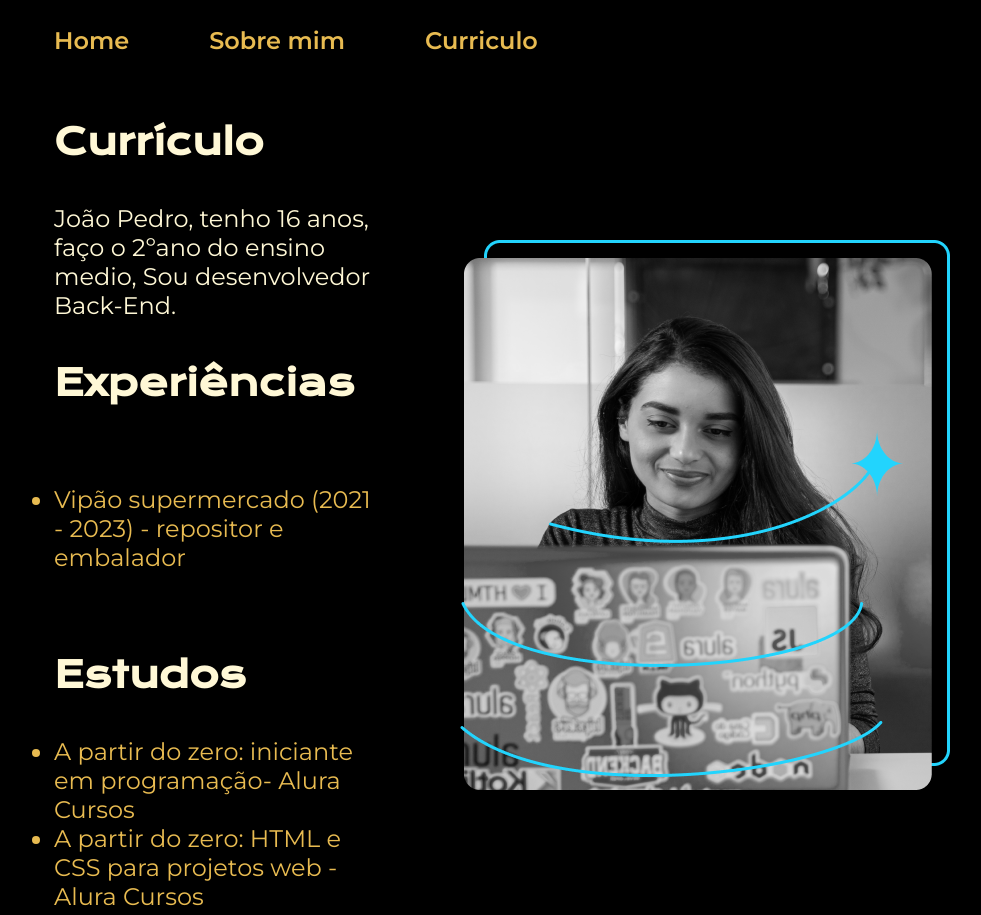
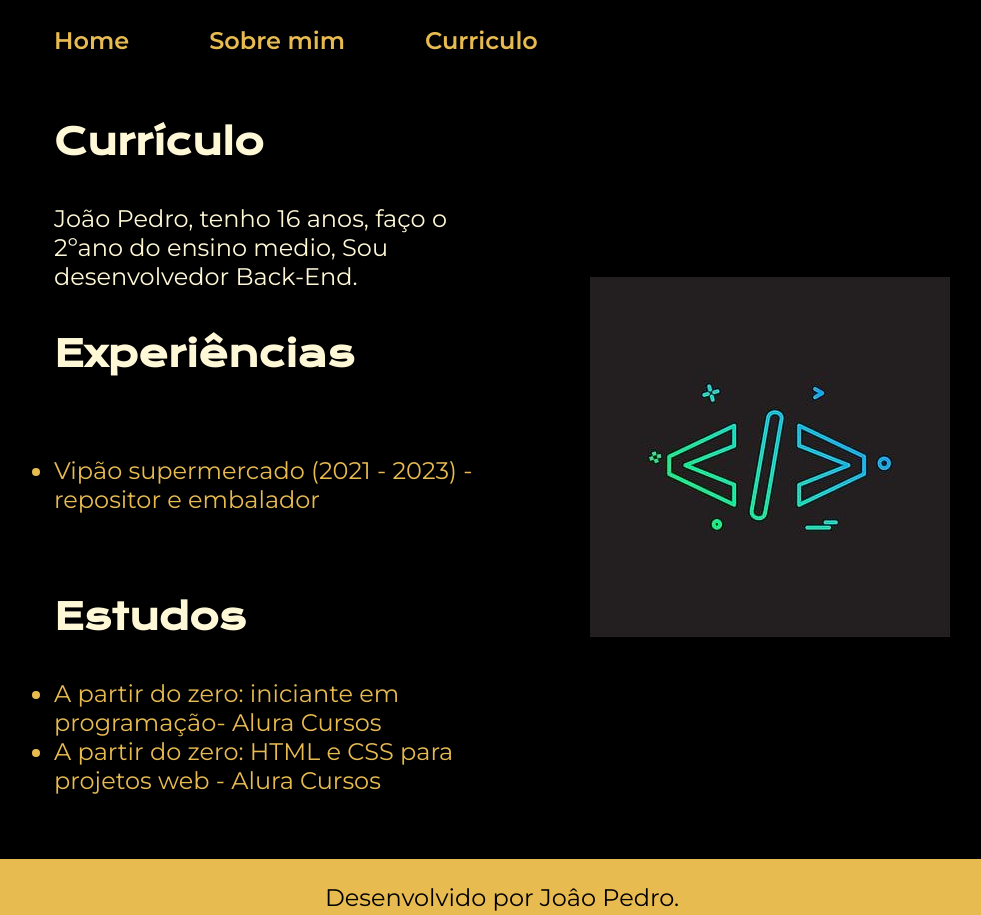
Before and after one commit to 1jpedro/portfolio-jp3, a plain HTML site: page curriculo.html in a window 1280 px wide. Shown: the top 915 px of the page, without its empty margins (138-1119 px from the left). Drawn offline with nearby package versions, Linux system fonts and the light colour scheme.

Commit message:
Add files via upload

```diff
--- a/curriculo.html
+++ b/curriculo.html
@@ -37,7 +37,7 @@
             </ul>
             </div>
         </section>
-        <img class="apresentacao__imagem" src="./assets/imagem.png" alt="Foto da Joana Santos programando">
+        <img class="apresentacao__imagem" src="./assets/0d42c51c82fca7b2a1360ffec4747b2a.jpg" alt="codando">
     </main>
 
     <footer class="rodape">
```
Also changed, not shown: about.html (+1 -0 lines), index.html (+1 -1 lines).
